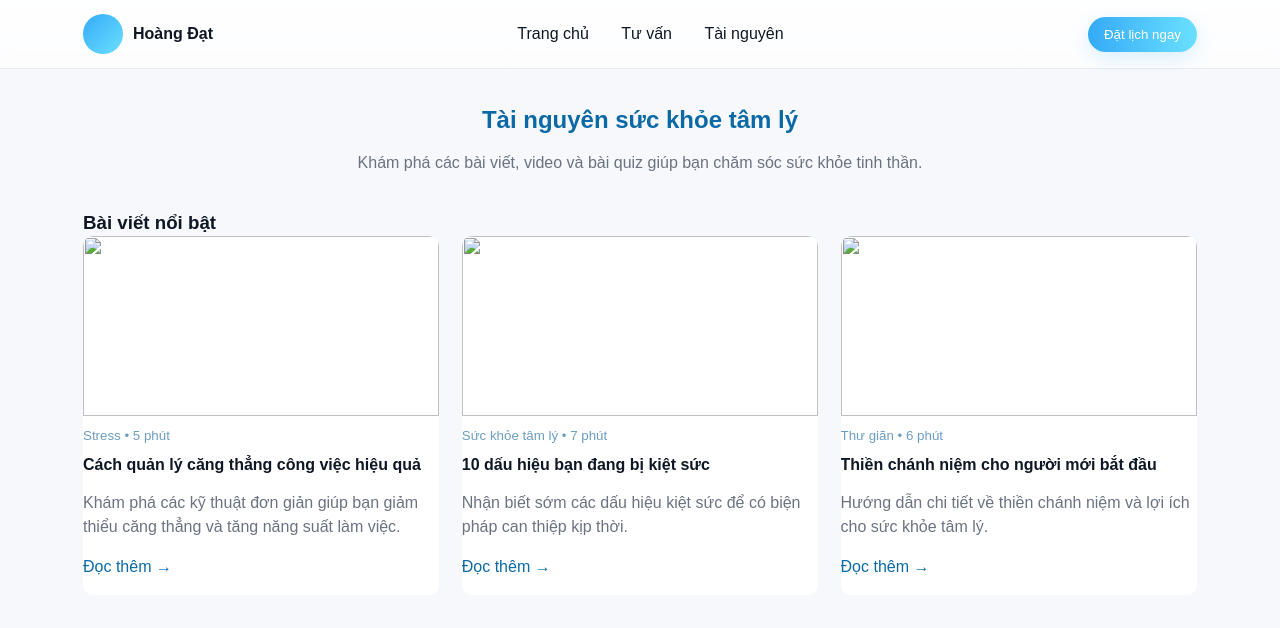
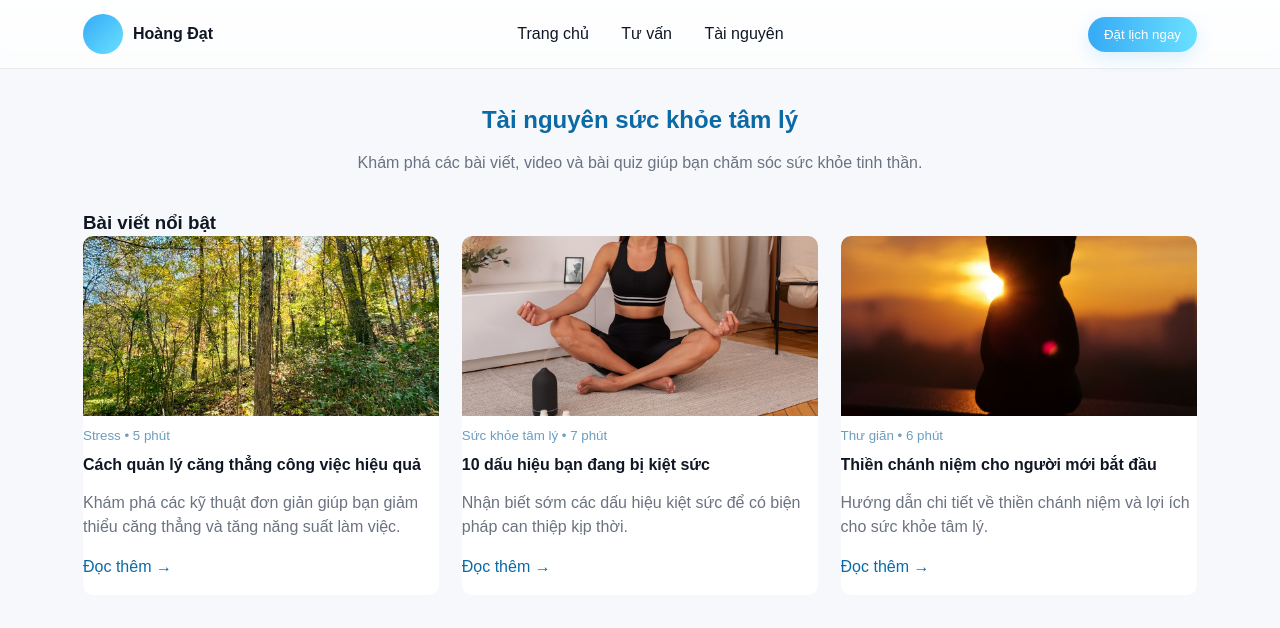
Before and after one commit to dath29-droid/btl-tkw.dnu, a plain HTML site: page tai-nguyen.html in a window 1280 px wide. Shown: the top 628 px of the page. Drawn offline with Linux system fonts and the light colour scheme; the site is published under a folder, as on GitHub Pages, so addresses that start at the root find nothing.

Commit message:
first upload

```diff
--- a/tai-nguyen.html
+++ b/tai-nguyen.html
@@ -98,7 +98,7 @@
     <div class="resource-grid">
 
       <div class="resource">
-        <img src="/image/caycoi.png" alt="">
+        <img src="image/caycoi.png" alt="">
         <div class="card-content">
           <small>Stress • 5 phút</small>
           <h4>Cách quản lý căng thẳng công việc hiệu quả</h4>
@@ -108,7 +108,7 @@
       </div>
 
       <div class="resource">
-        <img src="/image/ngoithuyen.png" alt="">
+        <img src="image/ngoithuyen.png" alt="">
         <div class="card-content">
           <small>Sức khỏe tâm lý • 7 phút</small>
           <h4>10 dấu hiệu bạn đang bị kiệt sức</h4>
@@ -118,7 +118,7 @@
       </div>
 
       <div class="resource">
-        <img src="/image/uoa.png" alt="">
+        <img src="image/uoa.png" alt="">
         <div class="card-content">
           <small>Thư giãn • 6 phút</small>
           <h4>Thiền chánh niệm cho người mới bắt đầu</h4>
```
Also changed, not shown: index.html (+1 -1 lines), tu-van.html (+0 -3 lines).
